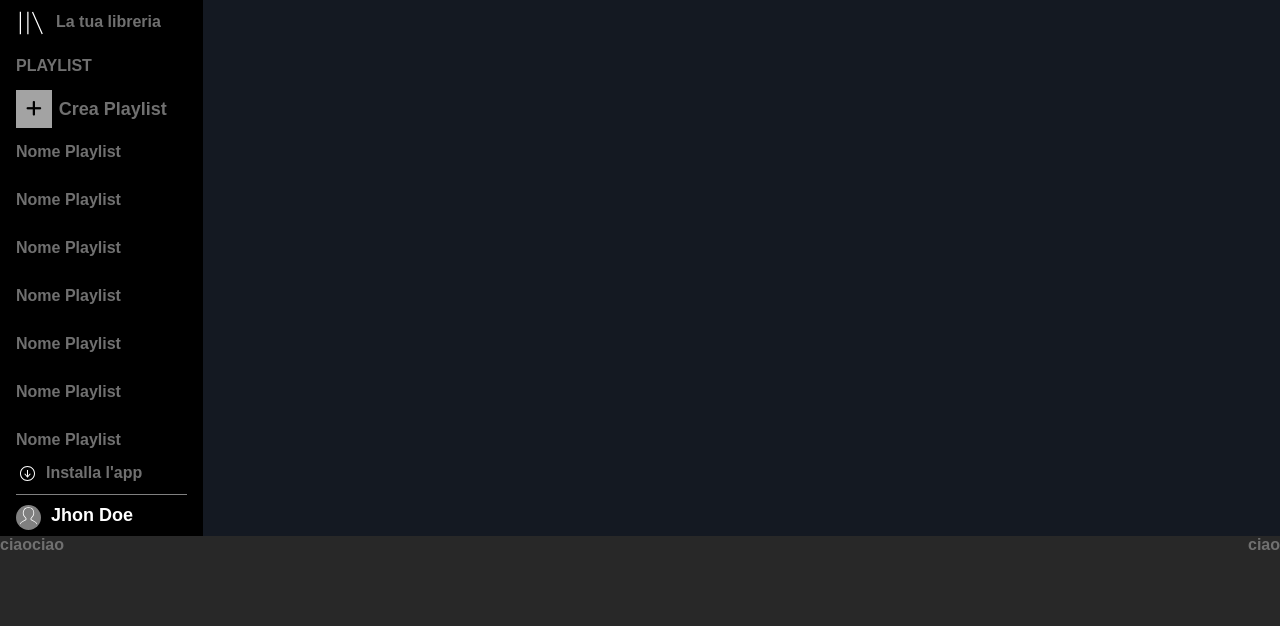
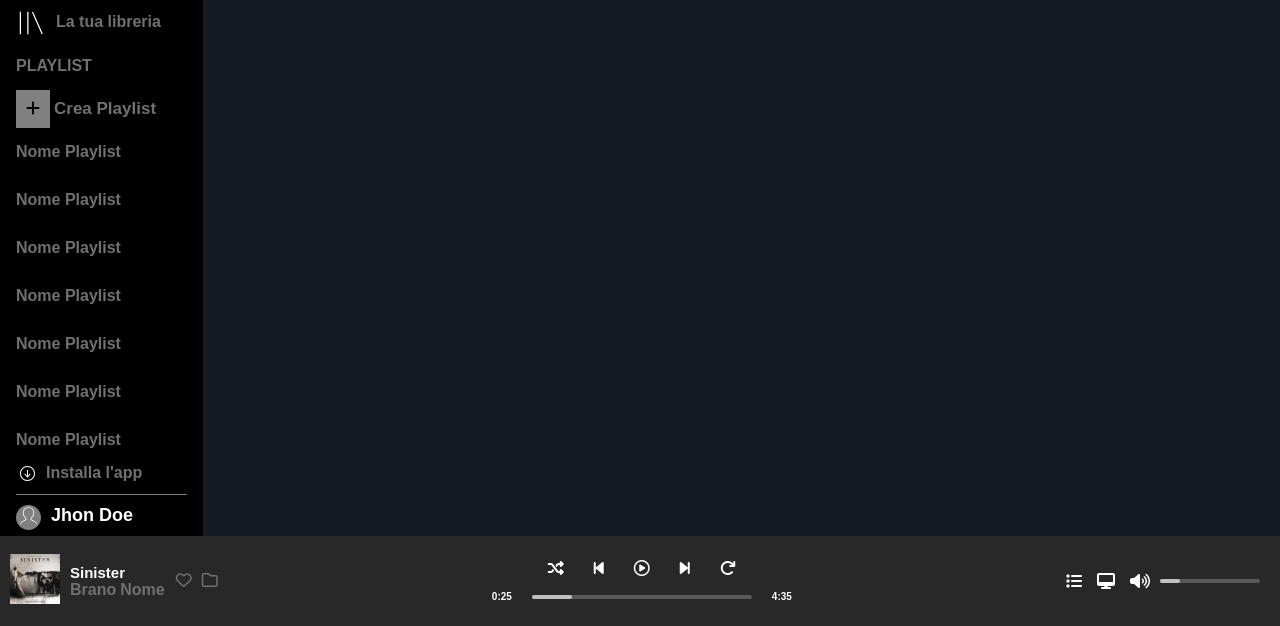
Before and after one commit to Giovanni-Iapichino/html-css-spotifyweb, a plain HTML site: page index.html in a window 1280 px wide. Shown: the part 174-800 px from the top of the page. Drawn offline with Linux system fonts and the light colour scheme.

Commit message:
end-player

```diff
--- a/css/style.css
+++ b/css/style.css
@@ -175,14 +175,6 @@ ul {
   padding-bottom: 5px;
 }
 
-.fa-solid,
-.fa-plus {
-  padding: 10px;
-  color: black;
-  background-color: #a3a3a3;
-  margin-right: 7px;
-}
-
 .playlist {
   display: none;
 }
@@ -198,7 +190,7 @@ ul {
 }
 
 .new-playlist {
-  font-size: 18px;
+  font-size: 17px;
 }
 
 .install {
@@ -227,6 +219,7 @@ ul {
 /* PLAYER */
 #player {
   display: flex;
+  gap: 26px;
 }
 
 .player-left,
@@ -235,14 +228,141 @@ ul {
   display: flex;
 }
 
+.player-left {
+  justify-content: center;
+  align-items: center;
+  margin-left: 10px;
+  gap: 10px;
+}
+
+.cover-song {
+  width: 40px;
+}
+
+.album-name {
+  color: white;
+  font-weight: bolder;
+  font-size: 15px;
+}
+
+.player-left-icon {
+  display: flex;
+  flex-direction: column;
+  gap: 3px;
+  padding-left: 1px;
+}
+
 .player-middle {
+  flex-direction: column;
+  justify-content: center;
+  align-items: center;
+  gap: 15px;
   flex-grow: 1;
+}
+
+.player-middle-top {
+  display: flex;
+  gap: 30px;
+}
+
+.player-middle-bottom {
+  display: flex;
+  align-items: center;
+  gap: 20px;
+}
+
+.bar-minute {
+  font-size: 10px;
+  font-weight: bold;
+  color: white;
+}
+
+.middle-bar {
+  width: 120px;
+  background-color: #5a5a5a;
+  border-radius: 20px;
+}
+
+.cursor-middle-bar {
+  width: 40px;
+  border: 2px solid #c1c1c1;
+  border-radius: 20px;
+  position: relative;
+}
+
+.cursor {
+  height: 10px;
+  width: 10px;
+  border-radius: 50%;
+  position: absolute;
+  top: -5px;
+  left: 30px;
+  cursor: pointer;
+}
+
+.cursor:hover {
+  height: 10px;
+  width: 10px;
+  border-radius: 50%;
+  position: absolute;
+  top: -5px;
+  left: 30px;
+  background-color: greenyellow;
+  cursor: pointer;
+}
+
+.player-right {
+  justify-content: center;
+  align-items: center;
+  gap: 15px;
+  margin-right: 20px;
+}
+
+.volume {
+  display: flex;
+  align-items: center;
+  gap: 10px;
+}
+
+.volume-bar {
+  width: 60px;
+  background-color: #5a5a5a;
+  border-radius: 20px;
+}
+
+.cursor-volume-bar {
+  width: 20px;
+  border: 2px solid #c1c1c1;
+  border-radius: 20px;
+  position: relative;
+}
+
+.volume-cursor {
+  height: 10px;
+  width: 10px;
+  border-radius: 50%;
+  position: absolute;
+  top: -5px;
+  right: -5px;
+  cursor: pointer;
+}
+
+.volume-cursor:hover {
+  height: 10px;
+  width: 10px;
+  border-radius: 50%;
+  position: absolute;
+  top: -5px;
+  right: -5px;
+  background-color: yellowgreen;
+  cursor: pointer;
 }
 
 /* RESPONSIVE */
 
 /* S DEVICE */
 @media screen and (min-width: 570px) {
+  /* SIDEBAR */
   .big-logo {
     display: block;
   }
@@ -284,4 +404,84 @@ ul {
   .profile {
     display: flex;
   }
+
+  .button {
+    padding: 10px;
+    background-color: grey;
+    margin-right: 4px;
+  }
+
+  .fa-solid.fa-plus {
+    color: black;
+  }
+
+  .button-add-playlist {
+    display: flex;
+    align-items: center;
+  }
+  /* PLAYER */
+
+  .song-information {
+    display: flex;
+    flex-direction: row;
+    align-items: center;
+    gap: 4px;
+  }
+
+  .player-left {
+    gap: 10px;
+  }
+
+  .cover-song {
+    width: 50px;
+  }
+
+  .middle-bar {
+    width: 180px;
+    background-color: #5a5a5a;
+    border-radius: 20px;
+  }
+
+  .volume-bar {
+    width: 80px;
+    background-color: #5a5a5a;
+    border-radius: 20px;
+  }
 }
+
+/* MEDIUM DEVICE */
+@media screen and (min-width: 878px) {
+  .middle-bar {
+    width: 220px;
+    background-color: #5a5a5a;
+    border-radius: 20px;
+  }
+
+  .player-left-icon {
+    display: flex;
+    flex-direction: row;
+    align-items: center;
+    gap: 10px;
+  }
+
+  .volume-bar {
+    width: 100px;
+    background-color: #5a5a5a;
+    border-radius: 20px;
+  }
+}
+
+/* LARGE DEVICE */
+@media screen and (min-width: 1440px) {
+  .middle-bar {
+    width: 320px;
+    background-color: #5a5a5a;
+    border-radius: 20px;
+  }
+
+  .volume-bar {
+    width: 120px;
+    background-color: #5a5a5a;
+    border-radius: 20px;
+  }
+}
--- a/index.html
+++ b/index.html
@@ -63,9 +63,10 @@
               <div class="playlist">
                 <h4 class="playlist-title-sidebar">PLAYLIST</h4>
                 <div class="button-add-playlist">
-                  <span class="new-playlist"
-                    ><i class="fa-solid fa-plus"></i>Crea Playlist</span
-                  >
+                  <div class="button">
+                    <i class="fa-solid fa-plus"></i>
+                  </div>
+                  <div class="new-playlist">Crea Playlist</div>
                 </div>
                 <ul class="list-name">
                   <li>Nome Playlist</li>
@@ -107,9 +108,59 @@
       </div>
 
       <div id="player">
-        <div class="player-left">ciao</div>
-        <div class="player-middle">ciao</div>
-        <div class="player-right">ciao</div>
+        <div class="player-left">
+          <div class="cover-song">
+            <img src="./img/sinister.jpeg" alt="cover" />
+          </div>
+          <div>
+          <div class="album-name">Sinister</div>
+          <div class="song-information">
+            <div class="song-name">Brano</div>
+            <div class="song-name">Nome</div>
+          </div>
+        </div>
+          <div class="player-left-icon">
+            <div>
+              <i class="fa-regular fa-heart"></i>
+            </div>
+            <div>
+            <i class="fa-regular fa-folder"></i>
+          </div>
+          </div>
+        </div>
+        <div class="player-middle">
+          <div class="player-middle-top">
+            <i class="fa-solid fa-shuffle" style="color: #ffffff"></i>
+            <i class="fa-solid fa-backward-step" style="color: #ffffff"></i>
+            <i class="fa-regular fa-circle-play" style="color: #ffffff"></i>
+            <i class="fa-solid fa-forward-step" style="color: #ffffff"></i>
+            <i
+              class="fa-solid fa-arrow-rotate-right"
+              style="color: #ffffff"
+            ></i>
+          </div>
+
+          <div class="player-middle-bottom">
+            <span class="bar-minute">0:25</span>
+            <div class="middle-bar">
+              <div class="cursor-middle-bar">
+                <div class="cursor"></div>
+              </div>
+            </div>
+            <span class="bar-minute">4:35</span>
+          </div>
+        </div>
+        <div class="player-right">
+          <i class="fa-solid fa-list" style="color: #ffffff;"></i>
+          <i class="fa-solid fa-desktop" style="color: #ffffff;"></i>
+          <div class="volume">
+            <i class="fa-solid fa-volume-up" style="color: #ffffff;"></i>
+            <div class="volume-bar">
+              <div class="cursor-volume-bar">
+                <div class="volume-cursor"></div>
+              </div>
+            </div>
+        </div>
       </div>
     </div>
   </body>
```
